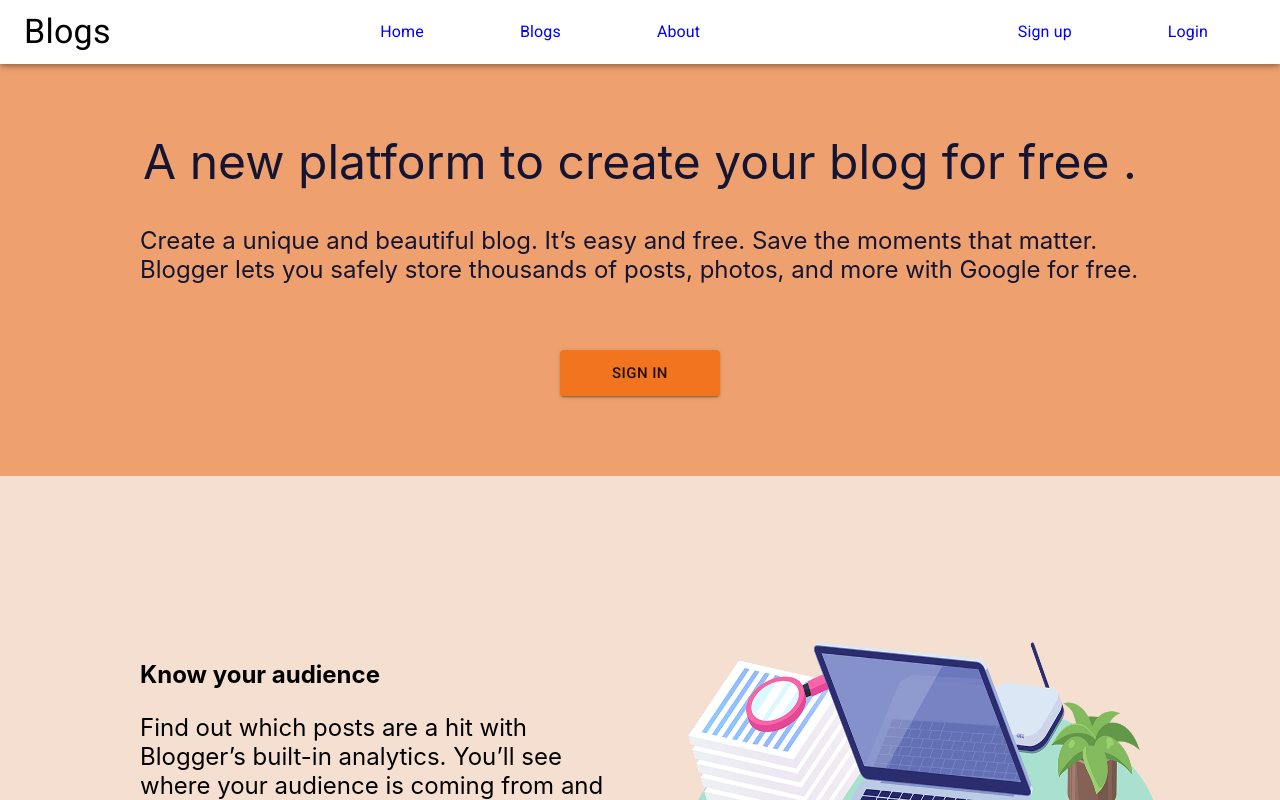
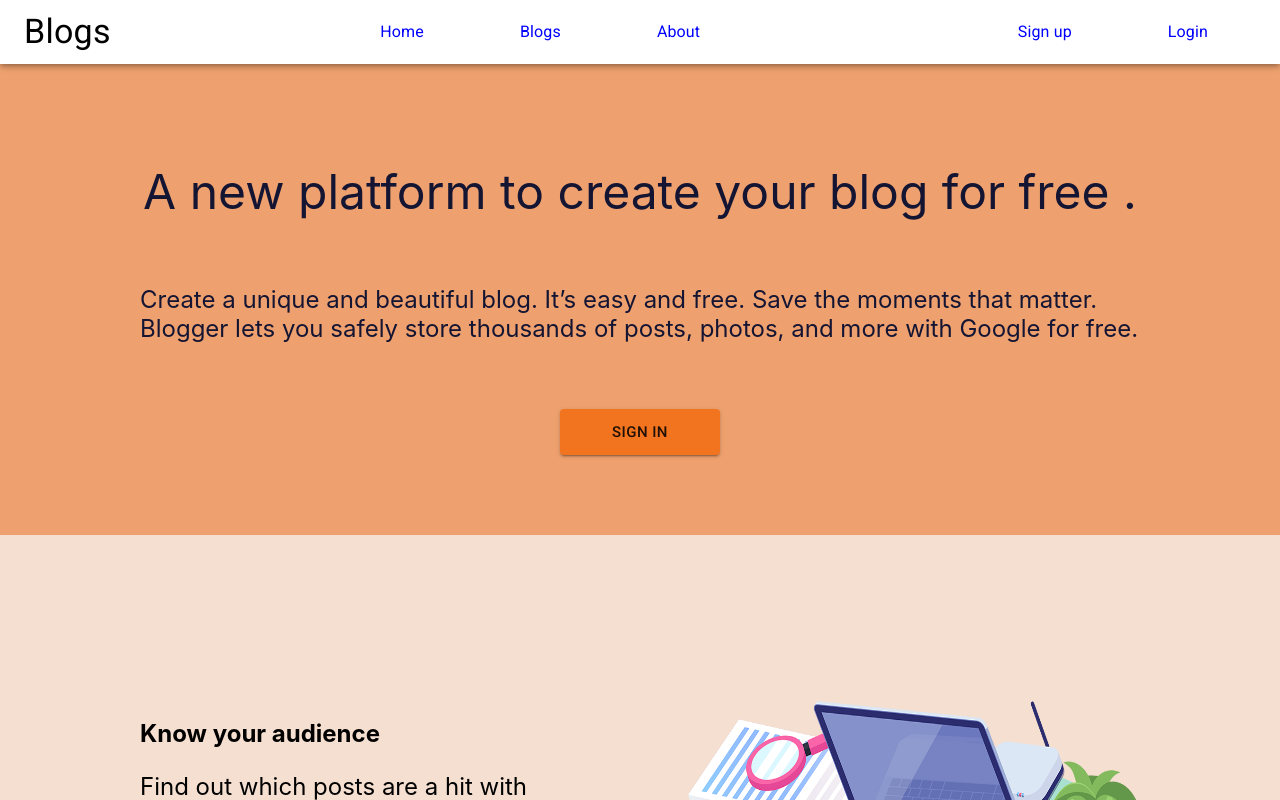
Before and after one commit to pbohora/Bloglist-frontend, a React (Create React App) app: page / in a window 1280 px wide. Shown: the top 800 px of the page. Built offline with nearby package versions, Linux system fonts and the light colour scheme; no server answers.

Commit message:
fix Section subtitle css

```diff
--- a/src/components/Section/Section.module.css
+++ b/src/components/Section/Section.module.css
@@ -24,7 +24,7 @@
 h2 {
     font-size: 48px;
     font-weight: normal;
-    line-height: 0;
+
 }
 
 p {
```
